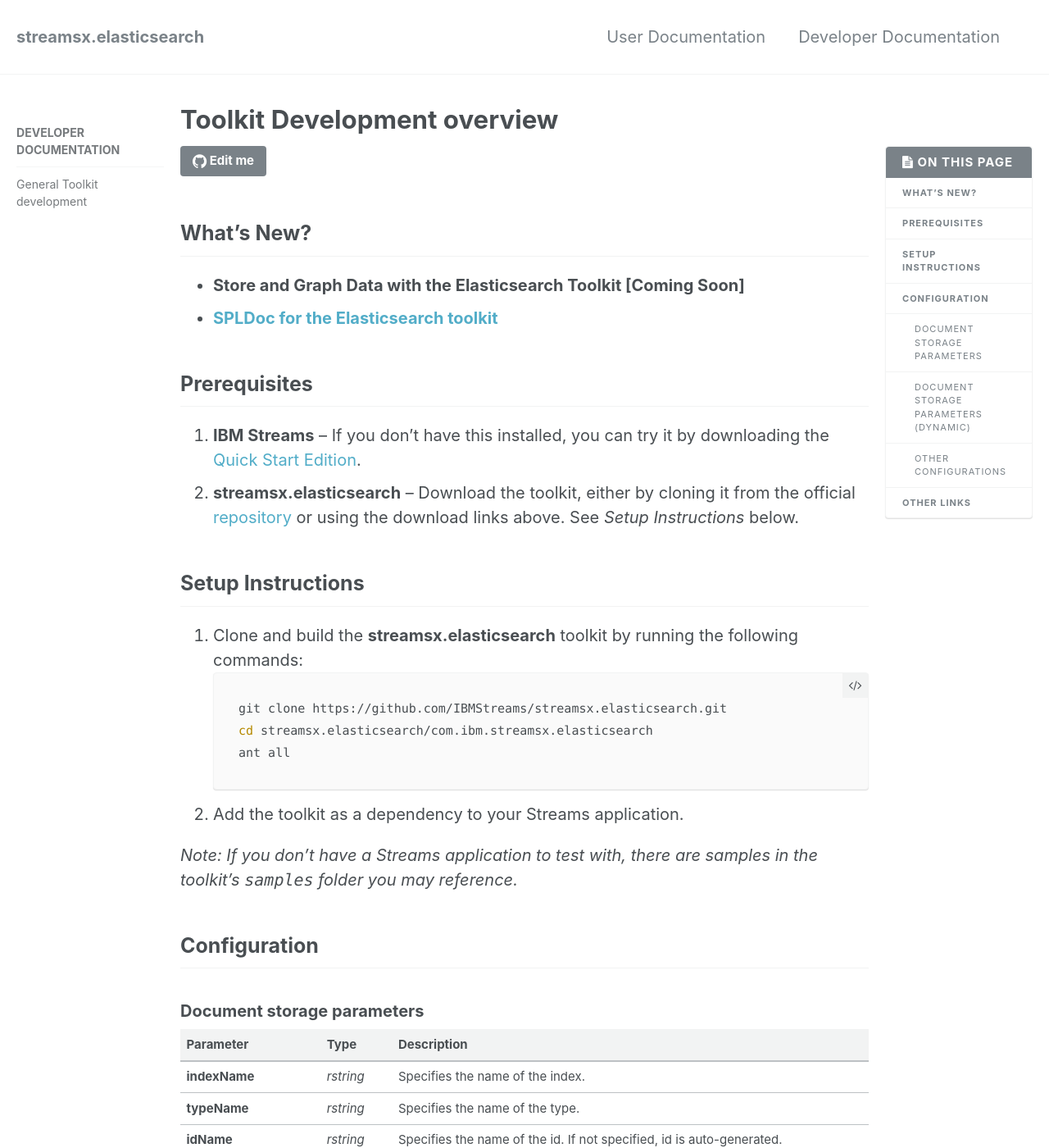
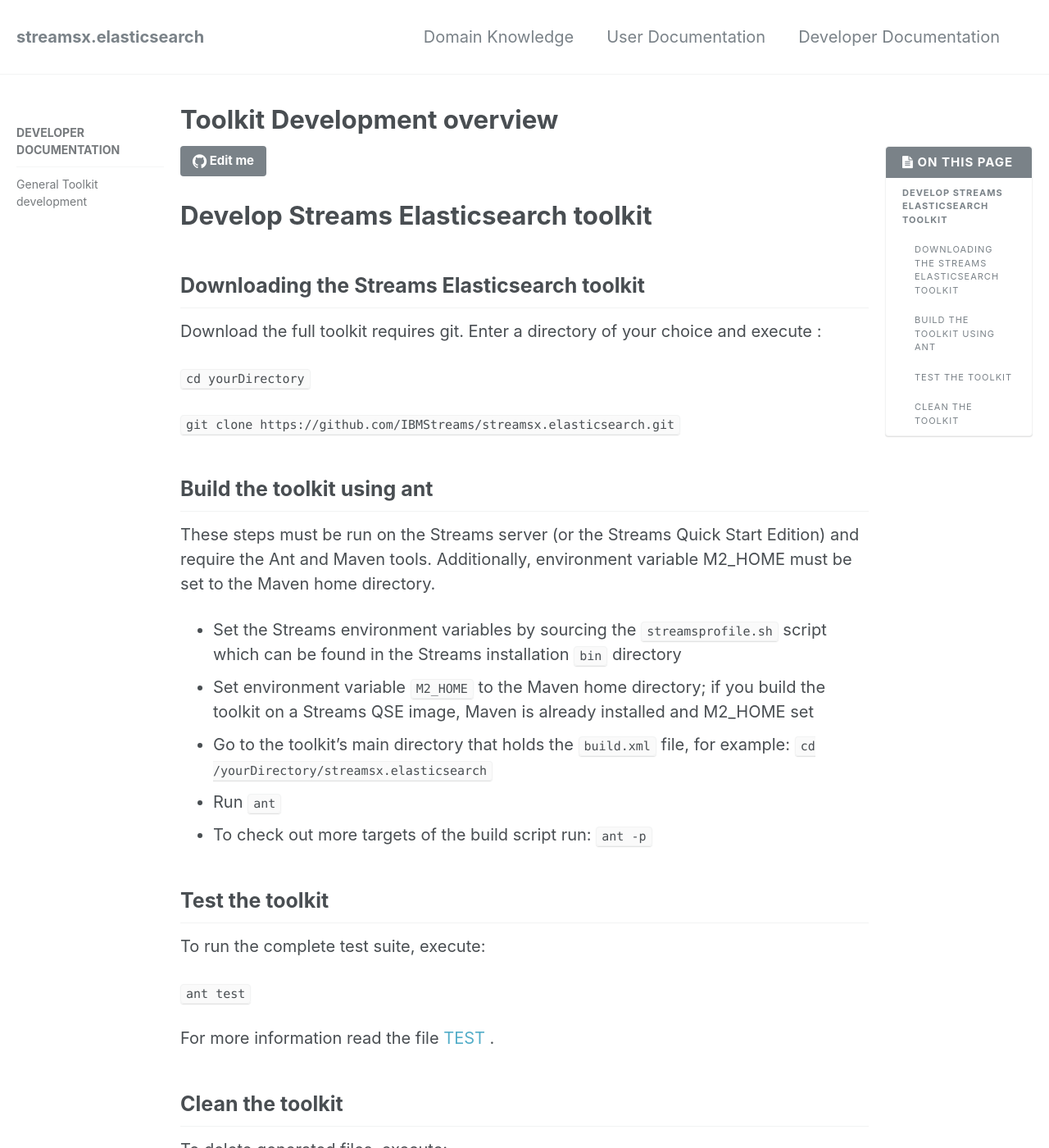
Before and after one commit to IBMStreams/streamsx.elasticsearch, a Jekyll site: the page built from _docs/03-developer_overview.md, in a window 1280 px wide and 1400 px high. Shown: the whole window at 82% size. Built offline with Jekyll 4.4.1, drawn with Linux system fonts in a browser that asks for light colours; some of the changed text lies outside the part shown.

Commit message:
update gh-pages #33

````diff
--- /dev/null
+++ b/_docs/03-developer_overview.md
@@ -0,0 +1,46 @@
+---
+title: "Toolkit Development overview"
+permalink: /docs/developer/overview/
+excerpt: "Contributing to this toolkits development."
+last_modified_at: 2018-11-20T12:37:48-04:00
+redirect_from:
+   - /theme-setup/
+sidebar:
+   nav: "developerdocs"
+---
+{% include toc %}
+{% include editme %}
+
+
+# Develop Streams Elasticsearch toolkit
+
+## Downloading the Streams Elasticsearch toolkit
+
+Download the full toolkit requires git. Enter a directory of your choice and execute :
+
+`cd yourDirectory`
+
+`git clone https://github.com/IBMStreams/streamsx.elasticsearch.git`
+
+## Build the toolkit using ant
+
+These steps must be run on the Streams server (or the Streams Quick Start Edition) and require the Ant and Maven tools. Additionally, environment variable M2_HOME must be set to the Maven home directory.
+* Set the Streams environment variables by sourcing the `streamsprofile.sh` script which can be found in the Streams installation `bin` directory
+* Set environment variable `M2_HOME` to the Maven home directory; if you build the toolkit on a Streams QSE image, Maven is already installed and M2_HOME set
+* Go to the toolkit's main directory that holds the `build.xml` file, for example: `cd /yourDirectory/streamsx.elasticsearch`
+* Run `ant`
+* To check out more targets of the build script run: `ant -p`
+
+## Test the toolkit
+
+To run the complete test suite, execute:
+
+`ant test`
+
+For more information read the file [TEST](tests/fwtests/README.md) .
+
+## Clean the toolkit
+
+To delete generated files, execute:
+
+`ant clean`
--- a/_docs/developer_overview.md
+++ /dev/null
@@ -1,72 +0,0 @@
----
-title: "Toolkit Development overview"
-permalink: /docs/developer/overview/
-excerpt: "Contributing to this toolkits development."
-last_modified_at: 2017-08-04T12:37:48-04:00
-redirect_from:
-   - /theme-setup/
-sidebar:
-   nav: "developerdocs"
----
-{% include toc %}
-{% include editme %}
-
-## [](#header-1)What's New?
-
-*   **Store and Graph Data with the Elasticsearch Toolkit [Coming Soon]**
-*   **[SPLDoc for the Elasticsearch toolkit](https://ibmstreams.github.io/streamsx.elasticsearch/doc/spldoc/html/index.html)**
-
-## [](#header-2)Prerequisites
-
-1.  **IBM Streams** -- If you don't have this installed, you can try it by downloading the [Quick Start Edition](http://ibm.co/streamsqs).
-2.  **streamsx.elasticsearch** -- Download the toolkit, either by cloning it from the official [repository](https://github.com/IBMStreams/streamsx.elasticsearch) or using the download links above. See _Setup Instructions_ below.
-
-## [](#header-3)Setup Instructions
-
-1.  Clone and build the **streamsx.elasticsearch** toolkit by running the following commands:
-    ```bash
-    git clone https://github.com/IBMStreams/streamsx.elasticsearch.git
-    cd streamsx.elasticsearch/com.ibm.streamsx.elasticsearch
-    ant all
-    ```
-2.  Add the toolkit as a dependency to your Streams application.
-
-_Note: If you don’t have a Streams application to test with, there are samples in the toolkit’s `samples` folder you may reference._
-
-## [](#header-4)Configuration
-
-### Document storage parameters
-
-| Parameter                     | Type          | Description      |
-|:----------------------------- |:------------- |:---------------- |
-| **indexName**                 | _rstring_     | Specifies the name of the index. |
-| **typeName**                  | _rstring_     | Specifies the name of the type. |
-| **idName**                    | _rstring_     | Specifies the name of the id.  If not specified, id is auto-generated. |
-| **storeTimestamps**           | _boolean_     | Enables storing timestamps. |
-| **timestampName**             | _rstring_     | Specifies the name of the timestamp (default: timestamp). |
-
-### Document storage parameters (dynamic)
-
-| Parameter                     | Type          | Description      |
-|:----------------------------- |:------------- |:---------------- |
-| **indexAttribute**            | _Attribute_   | Specifies the attribute providing the index names. |
-| **typeAttribute**             | _Attribute_   | Specifies the attribute providing the type names. |
-| **idAttribute**               | _Attribute_   | Specifies the attribute providing the id names. |
-| **timestampValueAttribute**   | _Attribute_   | Specifies the attribute providing the timestamp values (default: current time data is indexed). |
-
-### Other configurations
-
-| Parameter                     | Type          | Description      |
-|:----------------------------- |:------------- |:---------------- |
-| **hostName**                  | _rstring_     | Specifies the hostname of the Elasticsearch server (default: localhost). |
-| **hostPort**                  | _int32_       | Specifies the hostport of the Elasticsearch server (default: 9300). |
-| **bulkSize**                  | _int32_       | Specifies the size of the bulk to submit to Elasticsearch. |
-| **reconnectionPolicyCount**   | _int32_       | Specifies the number of times to attempt reconnection to the Elasticsearch server, upon disconnection. |
-| **sizeMetricsEnabled**        | _boolean_     | Specifies whether to store and aggregate size metrics. |
-
-## [](#header-6)Other Links
-
-*   [IBM Streams on Github](http://ibmstreams.github.io)
-*   [Introduction to Streams Quick Start Edition](http://ibmstreams.github.io/streamsx.documentation/docs/4.3/qse-intro/)
-*   [Streams Getting Started Guide](http://ibmstreams.github.io/streamsx.documentation/docs/4.3/qse-getting-started/)
-*   [StreamsDev](https://developer.ibm.com/streamsdev/)
````
Also changed, not shown: _data/navigation.yml (+9 -20 lines), _docs/01-user_overview.md (added, +38 -0 lines), _docs/02-knowledge_overview.md (added, +18 -0 lines), _docs/CODE_OF_CONDUCT.md (deleted, +0 -74 lines), _docs/user_overview.md (deleted, +0 -40 lines).
